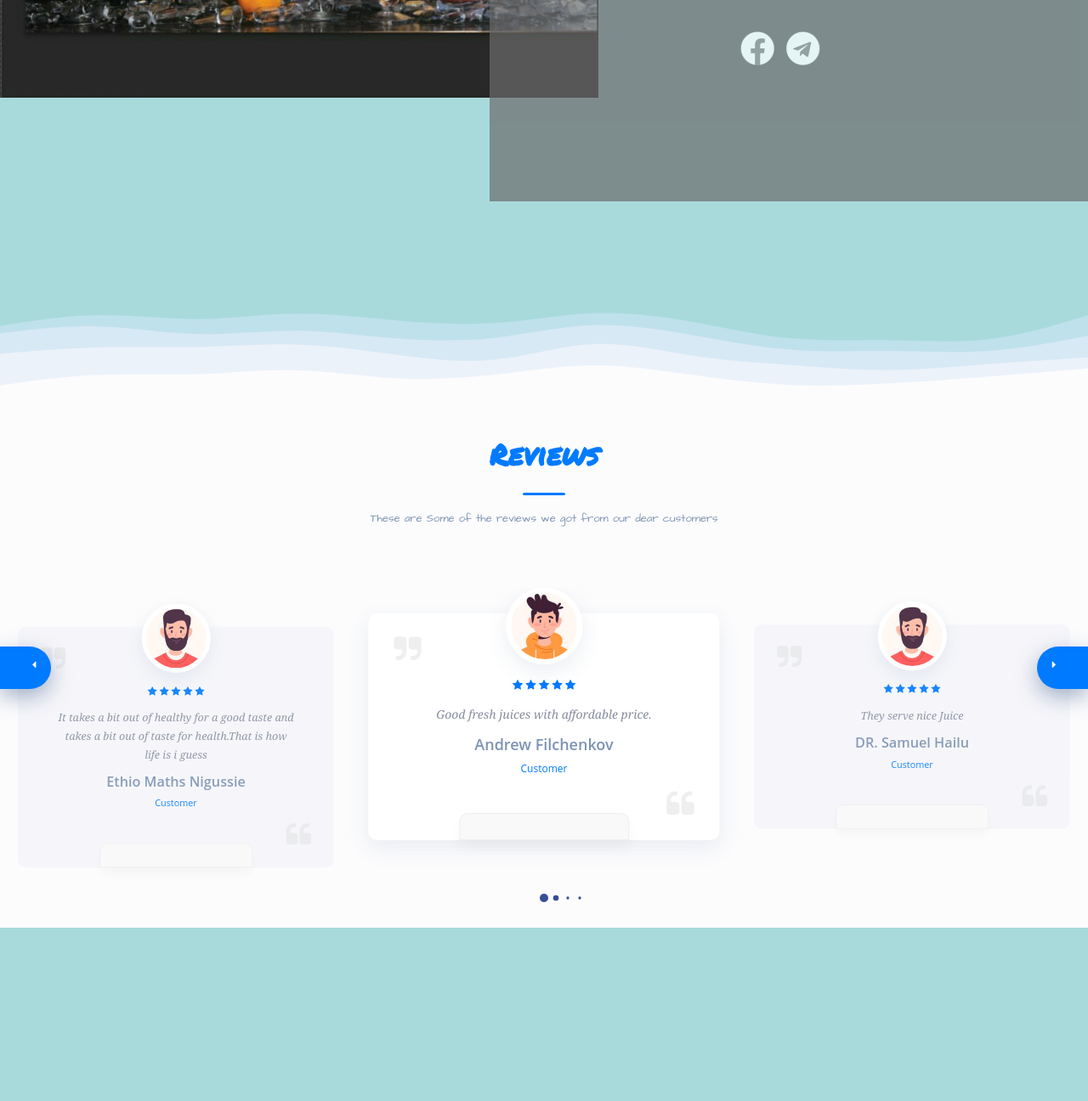
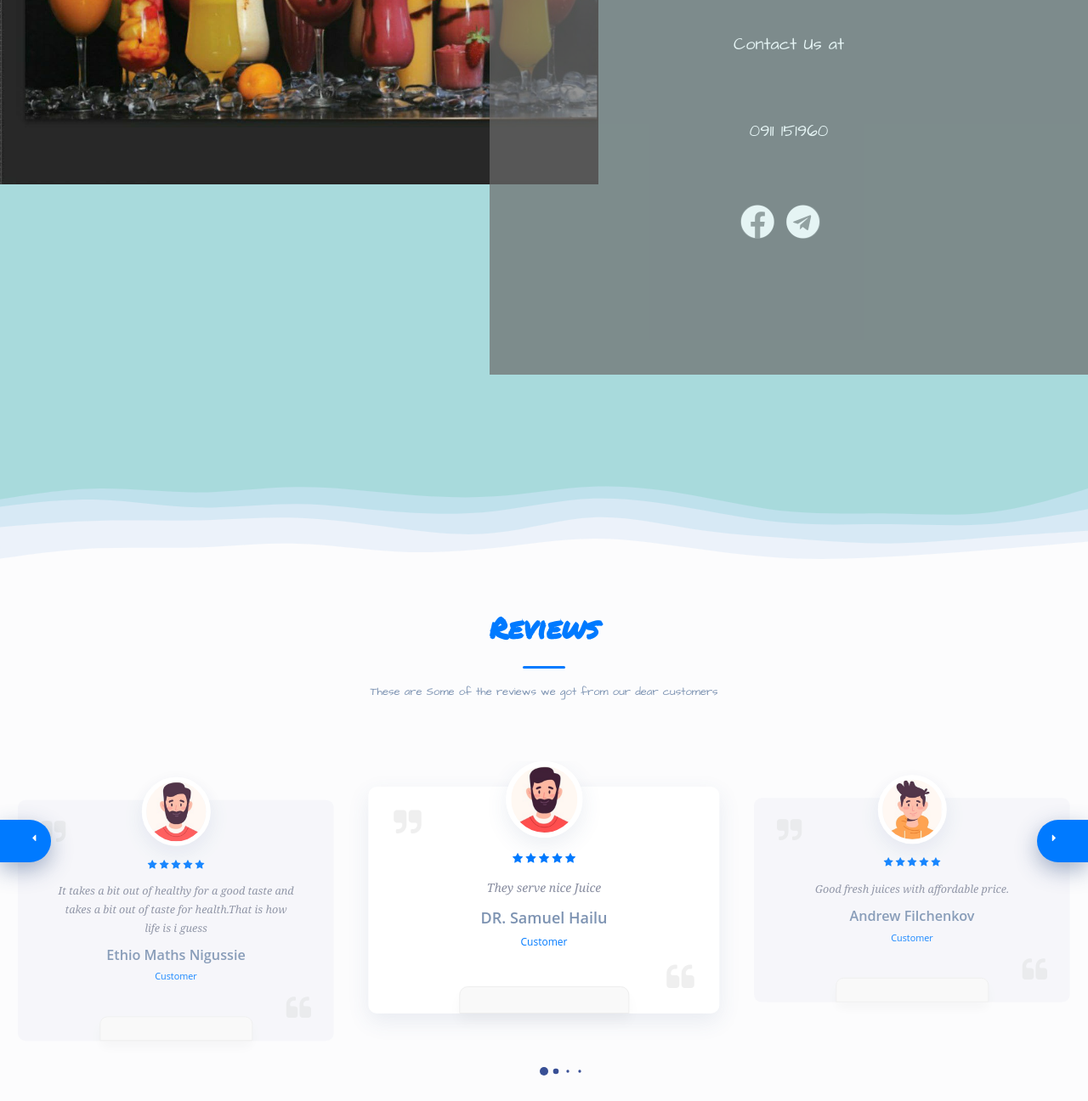
Before and after one commit to AlazarG19/eroshake, a plain HTML site: page about.html in a window 1280 px wide. Shown: the part 617-1913 px from the top of the page at 85% size. Before the commit the page ends 1709 px from the top, so only its background shows below. Drawn offline with nearby package versions, Linux system fonts and the light colour scheme.

Commit message:
eleventh commit

```diff
--- a/about.html
+++ b/about.html
@@ -46,6 +46,12 @@
                burgers,pizzas,sandwiches and juices.If u would like to come and visit us u can come to our stores
                listed in thelocation page in the next page.
             </p>
+            <p class="text">
+                Contact Us at
+            </p>
+            <p class="text">
+                0911 151960
+            </p>
             <div class="skills">
                 <div class="social-links">
                     <a href="https://www.facebook.com/pages/category/Smoothie---Juice-Bar/Ero-shake-juice-404669759637535/"><i class="fab fa-facebook"></i></a>
@@ -74,6 +80,30 @@
               <div class="testimonials-carousel">
                   <div class="swiper-container">
                       <div class="swiper-wrapper">
+                        <div class="swiper-slide">
+                            <div class="testi-item">
+                                <div class="testi-avatar"><img src="images/6.jpg"></div>
+                                <div class="testimonials-text-before"><i class="fa fa-quote-right"></i></div>
+                                <div class="testimonials-text">
+                                    <div class="listing-rating">
+                                        <i class="fa fa-star"></i>
+                                        <i class="fa fa-star"></i>
+                                        <i class="fa fa-star"></i>
+                                        <i class="fa fa-star"></i>
+                                        <i class="fa fa-star"></i>
+
+                                    </div>
+                                    <p>They serve nice Juice</p>
+                                    <a href="#" class="text-link"></a>
+                                    <div class="testimonials-avatar">
+                                        <h3>DR. Samuel Hailu</h3>
+                                        <h4>Customer</h4>
+                                    </div>
+                                </div>
+                                <div class="testimonials-text-after"><i class="fa fa-quote-left"></i></div>
+                            </div>
+                        </div>
+                          <!--second--->
                           <div class="swiper-slide">
                               <div class="testi-item">
                                   <div class="testi-avatar"><img src="images/21.jpg"></div>
@@ -97,30 +127,6 @@
                               </div>
                           </div>
 
-                          <!--second--->
-                          <div class="swiper-slide">
-                              <div class="testi-item">
-                                  <div class="testi-avatar"><img src="images/6.jpg"></div>
-                                  <div class="testimonials-text-before"><i class="fa fa-quote-right"></i></div>
-                                  <div class="testimonials-text">
-                                      <div class="listing-rating">
-                                          <i class="fa fa-star"></i>
-                                          <i class="fa fa-star"></i>
-                                          <i class="fa fa-star"></i>
-                                          <i class="fa fa-star"></i>
-                                          <i class="fa fa-star"></i>
-
-                                      </div>
-                                      <p>They serve nice Juice</p>
-                                      <a href="#" class="text-link"></a>
-                                      <div class="testimonials-avatar">
-                                          <h3>DR. Samuel Hailu</h3>
-                                          <h4>Customer</h4>
-                                      </div>
-                                  </div>
-                                  <div class="testimonials-text-after"><i class="fa fa-quote-left"></i></div>
-                              </div>
-                          </div>
                           <!--third-->
 
                           <div class="swiper-slide">
```
Also changed, not shown: index.html (+7 -5 lines), location.html (+7 -3 lines), menu.html (+9 -5 lines).
